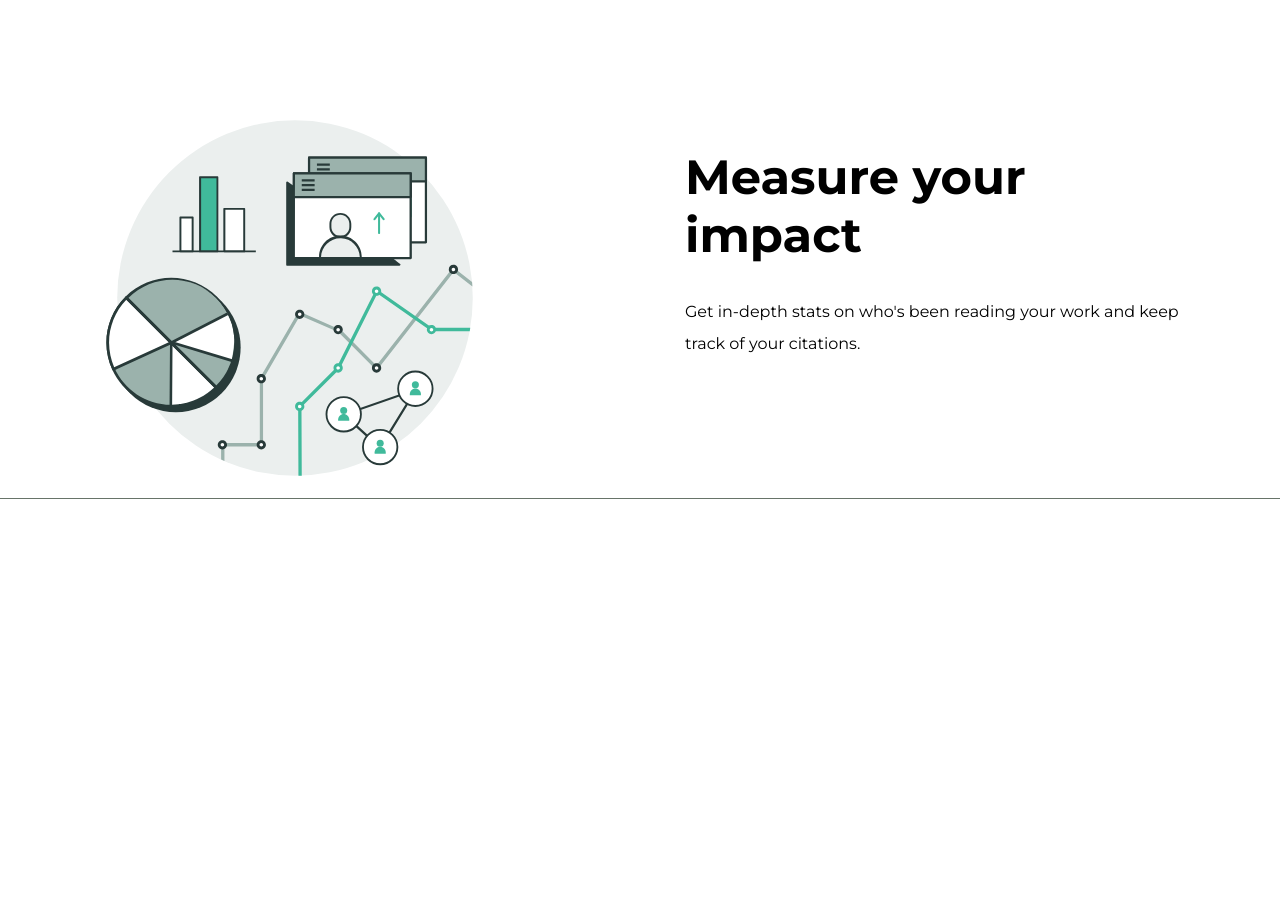
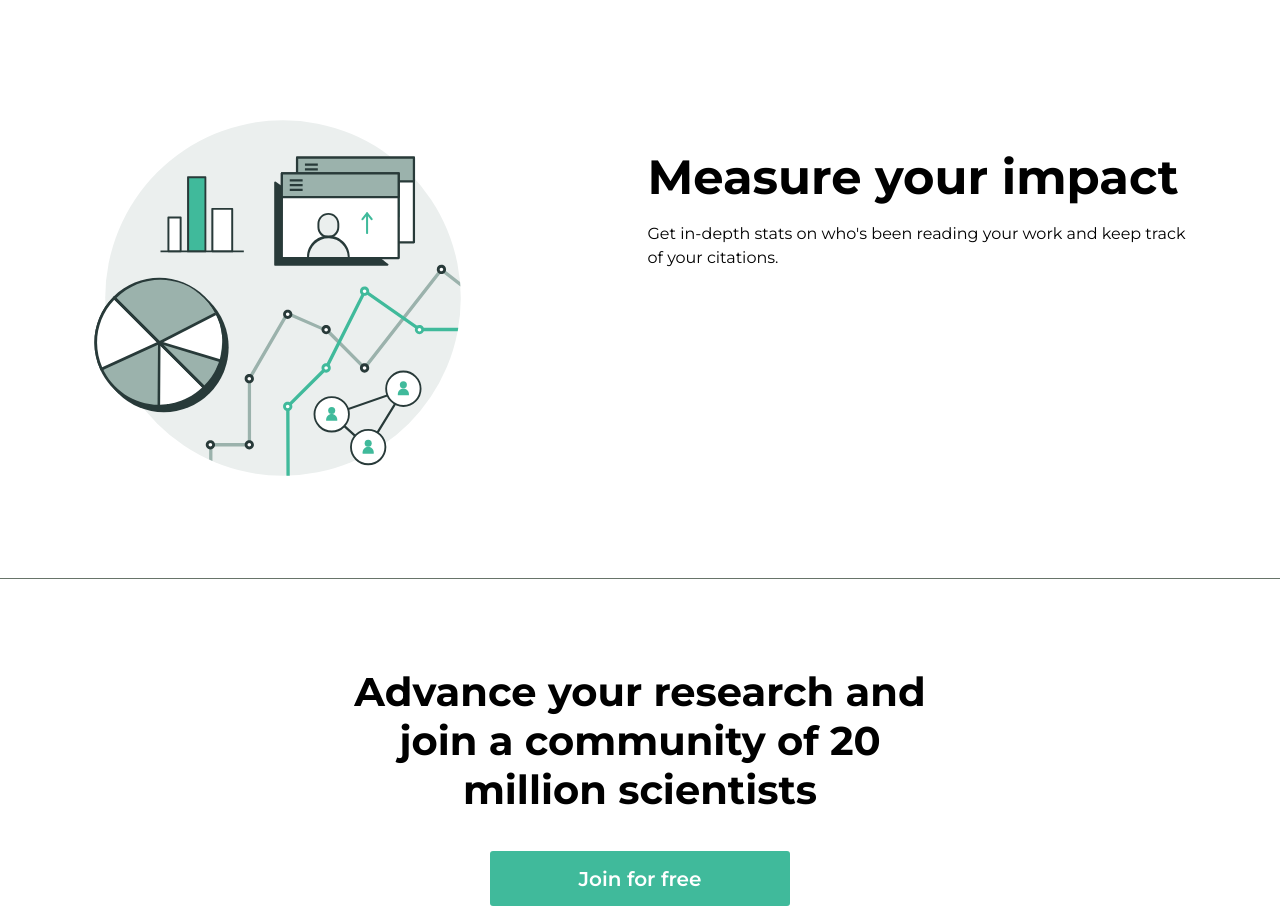
Before and after one commit to shakhawatsalam/kprtec_problem2, a React (Create React App) app: page / in a window 1280 px wide. Shown: the part 1664-2570 px from the top of the page. Before the commit the page ends 2166 px from the top, so only its background shows below. Built offline with nearby package versions, Linux system fonts and the light colour scheme.

Commit message:
advance section is almost done

```diff
--- /dev/null
+++ b/src/component/Advanceyoursection/AdvanceSection.css
@@ -0,0 +1,37 @@
+.advance_container{
+    margin-top: 5rem;
+    /* border-top: 1px solid #677469; */
+}
+.advance_content {
+    border-top: 1px solid #677469;
+
+}
+.ad_h1{
+    margin-top: 5.5rem;
+}
+.ad_h1 > h1{
+    text-align: center;
+    font-size: 2.5rem;
+    /* margin-bottom: 3rem; */
+}
+.Ad-btn{
+    margin-top: 2rem;
+    display: flex;
+    justify-content: center;
+}
+.advance_button{
+    width: 300px;
+    margin-top: 5px;
+    height: 55px;
+    font-size: 20px;
+    font-weight: 600;
+    color: white;
+    background-color: #40ba9b;
+    border: none;
+    border-radius: 3px;
+
+ }
+ .advance_button:hover{
+     cursor: pointer;
+     background-color: #52a791;
+ }
--- /dev/null
+++ b/src/component/Advanceyoursection/AdvanceSection.jsx
@@ -0,0 +1,25 @@
+import React from "react";
+import "./AdvanceSection.css";
+
+const AdvanceSection = () => {
+  return (
+    <>
+      <div className='advance_container'>
+        <div className='container'>
+          <div className='advance_content'>
+            <div className="ad_h1">
+              <h1>Advance your research and</h1>
+              <h1>join a community of 20</h1>
+              <h1>million scientists</h1>
+            </div>
+            <div className='Ad-btn'>
+              <button className='advance_button'>Join for free</button>
+            </div>
+          </div>
+        </div>
+      </div>
+    </>
+  );
+};
+
+export default AdvanceSection;
--- a/src/component/mesuresection/MasureImpact.css
+++ b/src/component/mesuresection/MasureImpact.css
@@ -1,6 +1,5 @@
 .measure_container{
     margin-top: 5rem;
-    border-bottom: 1px solid #677469;
 }
 .measure_img{
     height: 400px;
@@ -12,15 +11,15 @@
     align-items: center;
 }
 .measure_content{
-    width: 500px;
+    width: 550px;
     height: 300px;
     /* border: 1px solid yellow; */
     position: relative;
 }
 .measure_content > h1 {
     font-size: 3rem;
-    margin-bottom: 2rem;
+    margin-bottom: 1rem;
 }
 .measure_content > p{
-    line-height: 2rem;
+    line-height: 1.5rem;
 }
--- a/src/pages/Home.jsx
+++ b/src/pages/Home.jsx
@@ -1,4 +1,5 @@
 import React from "react";
+import AdvanceSection from "../component/Advanceyoursection/AdvanceSection";
 import Connect from "../component/Connectsection/Connect";
 import DiscoverResearch from "../component/Discoverscetion/DiscoverResearch";
 import HeroSection from "../component/herosection/HeroSection";
@@ -12,7 +13,8 @@ const Home = () => {
             <HeroSection />
             <DiscoverResearch />
             <Connect />
-            <MeasureImpact/>
+            <MeasureImpact />
+            <AdvanceSection/>
         </>);
 };
 
```
